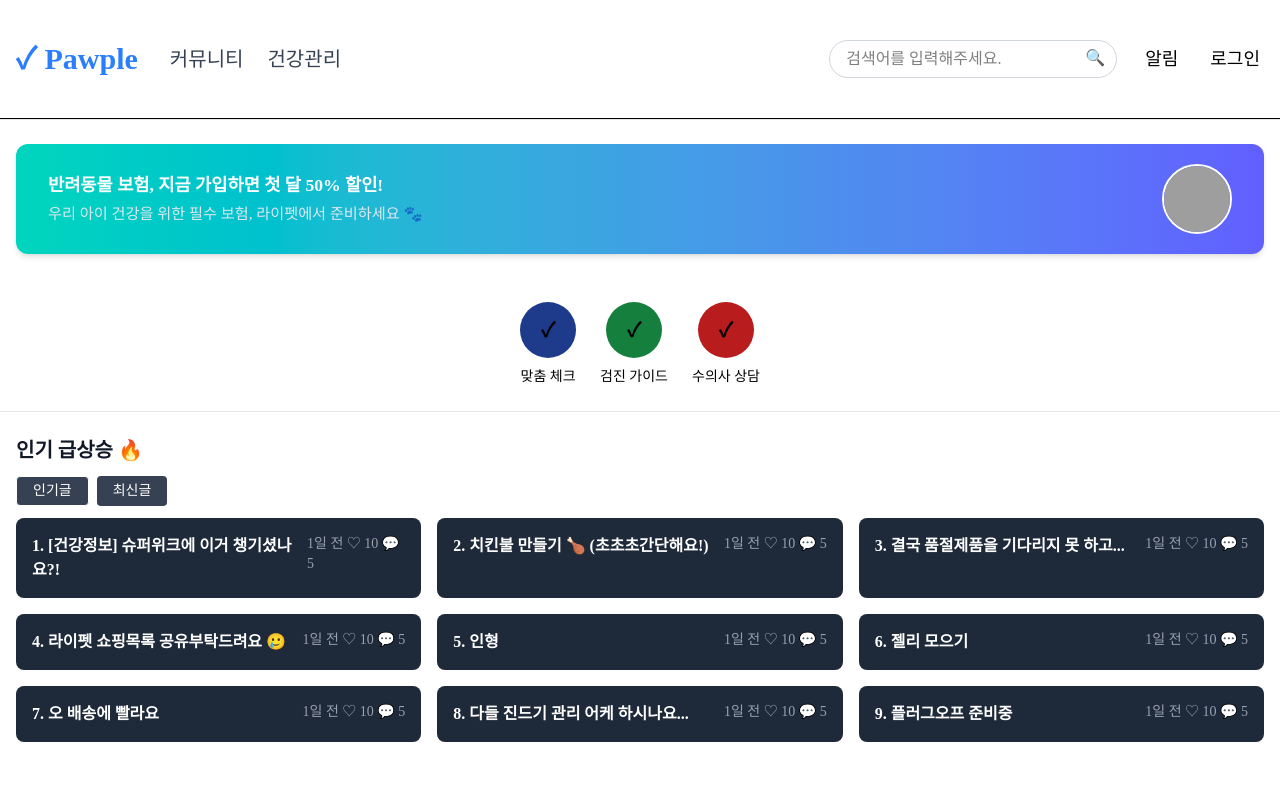
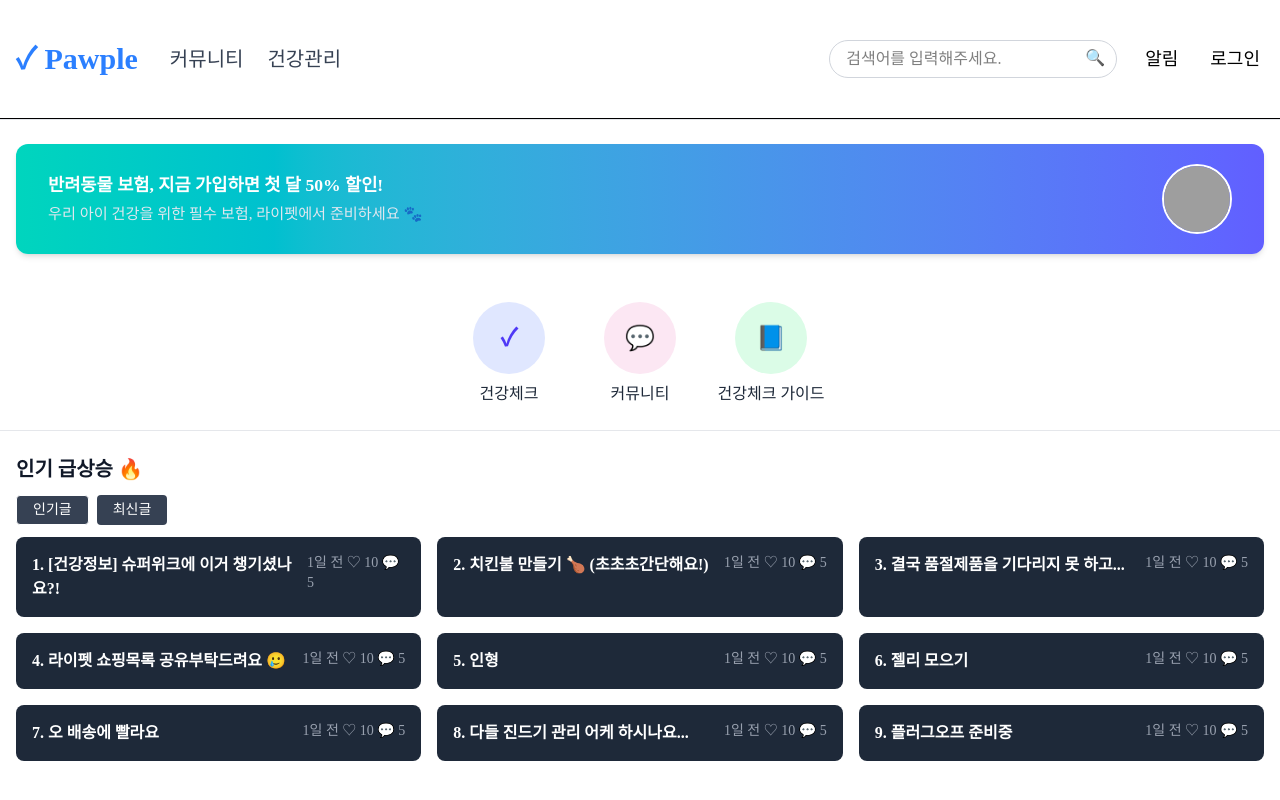
Before and after one commit to Songyonggeun/pawpelfront, a Next.js app: page /home in a window 1280 px wide. Built offline with nearby package versions, Linux system fonts and the light colour scheme; grey boxes are pictures that could not be loaded; a web font is replaced by a local one.

Commit message:
05_28 마지막

```diff
--- a/app/(application)/health/home/page.jsx
+++ b/app/(application)/health/home/page.jsx
@@ -84,7 +84,7 @@ export default function HealthHome() {
                             <button onClick={handleNext} className="absolute right-2 text-xl font-bold text-gray-500 hover:text-black">{'>'}</button>
                         </>
                     )}
-                    <div className="flex items-center space-x-4 mx-auto">
+                    <div className="flex items-center space-x-4 mx-left">
                         <div className="w-16 h-16 bg-gray-200 rounded-full" />
                         <div>
                             <div className="font-bold text-lg">{pets[currentIndex].petName}</div>
--- a/app/(application)/home/page.jsx
+++ b/app/(application)/home/page.jsx
@@ -26,14 +26,21 @@ export default function LifetCommunityUI() {
             <PetInsuranceBanner />
             {/* 상단 메뉴 */}
             <div style={{ display: "flex", justifyContent: "center", gap: "1.5rem", margin: "1.5rem 0" }}>
-                {menuItems.map((item, idx) => (
-                    <div key={idx} style={{ display: "flex", flexDirection: "column", alignItems: "center", textAlign: "center" }}>
-                        <div style={{ width: 56, height: 56, borderRadius: "9999px", backgroundColor: item.color, display: "flex", alignItems: "center", justifyContent: "center" }}>
-                            <span style={{ fontSize: "1.25rem", fontWeight: "bold" }}>{item.label === 'AI 체크' ? 'AI' : '✓'}</span>
-                        </div>
-                        <span style={{ marginTop: "0.5rem", fontSize: "0.875rem" }}>{item.label}</span>
-                    </div>
-                ))}
+                            {/* 기능 아이콘 영역 */}
+            <div className="grid grid-cols-3 gap-6 text-center">
+                <a href="/health/check/select" className="cursor-pointer">
+                    <div className="w-18 h-18 mx-auto bg-indigo-100 rounded-full flex items-center justify-center text-indigo-600 text-2xl font-bold">✓</div>
+                    <div className="mt-2 text-m text-gray-800 font-medium">건강체크</div>
+                </a>
+                <a href="/community/total" className="cursor-pointer">
+                    <div className="w-18 h-18 mx-auto bg-pink-100 rounded-full flex items-center justify-center text-pink-600 text-2xl font-bold">💬</div>
+                    <div className="mt-2 text-m text-gray-800 font-medium">커뮤니티</div>
+                </a>
+                <a href="/health/guide" className="cursor-pointer">
+                    <div className="w-18 h-18 mx-auto bg-green-100 rounded-full flex items-center justify-center text-green-600 text-2xl font-bold">📘</div>
+                    <div className="mt-2 text-m text-gray-800 font-medium">건강체크 가이드</div>
+                </a>
+            </div>
             </div>
 
             <section className="w-full border-t border-gray-200 bg-white">
--- a/app/page.jsx
+++ b/app/page.jsx
@@ -14,14 +14,21 @@ export default function LifetCommunityUI() {
             <PetInsuranceBanner />
             {/* 상단 메뉴 */}
             <div style={{ display: "flex", justifyContent: "center", gap: "1.5rem", margin: "1.5rem 0" }}>
-                {menuItems.map((item, idx) => (
-                    <div key={idx} style={{ display: "flex", flexDirection: "column", alignItems: "center", textAlign: "center" }}>
-                        <div style={{ width: 56, height: 56, borderRadius: "9999px", backgroundColor: item.color, display: "flex", alignItems: "center", justifyContent: "center" }}>
-                            <span style={{ fontSize: "1.25rem", fontWeight: "bold" }}>{item.label === 'AI 체크' ? 'AI' : '✓'}</span>
-                        </div>
-                        <span style={{ marginTop: "0.5rem", fontSize: "0.875rem" }}>{item.label}</span>
-                    </div>
-                ))}
+                            {/* 기능 아이콘 영역 */}
+            <div className="grid grid-cols-3 gap-6 text-center">
+                <a href="/health/check/select" className="cursor-pointer">
+                    <div className="w-18 h-18 mx-auto bg-indigo-100 rounded-full flex items-center justify-center text-indigo-600 text-2xl font-bold">✓</div>
+                    <div className="mt-2 text-m text-gray-800 font-medium">건강체크</div>
+                </a>
+                <a href="/community/total" className="cursor-pointer">
+                    <div className="w-18 h-18 mx-auto bg-pink-100 rounded-full flex items-center justify-center text-pink-600 text-2xl font-bold">💬</div>
+                    <div className="mt-2 text-m text-gray-800 font-medium">커뮤니티</div>
+                </a>
+                <a href="/health/guide" className="cursor-pointer">
+                    <div className="w-18 h-18 mx-auto bg-green-100 rounded-full flex items-center justify-center text-green-600 text-2xl font-bold">📘</div>
+                    <div className="mt-2 text-m text-gray-800 font-medium">건강체크 가이드</div>
+                </a>
+            </div>
             </div>
 
             <section className="w-full border-t border-gray-200 bg-white">
```
